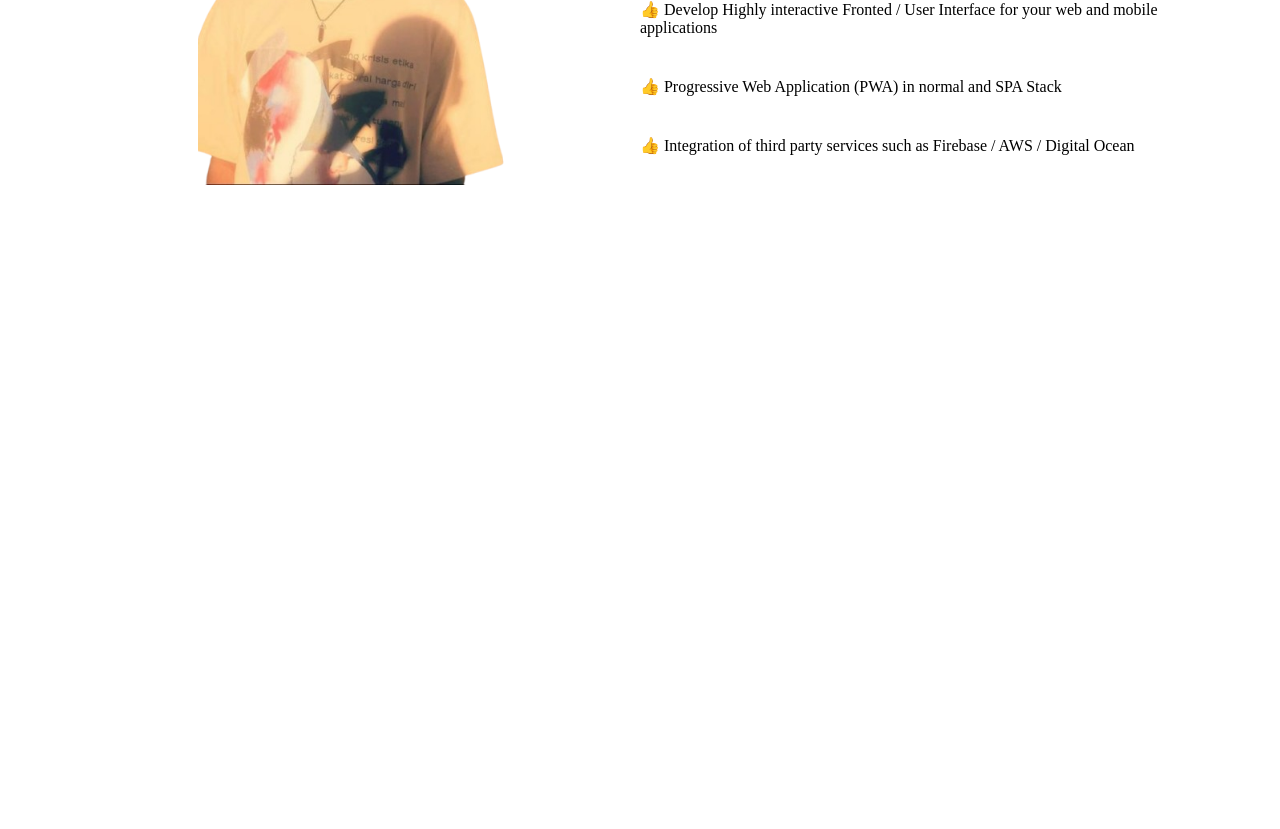
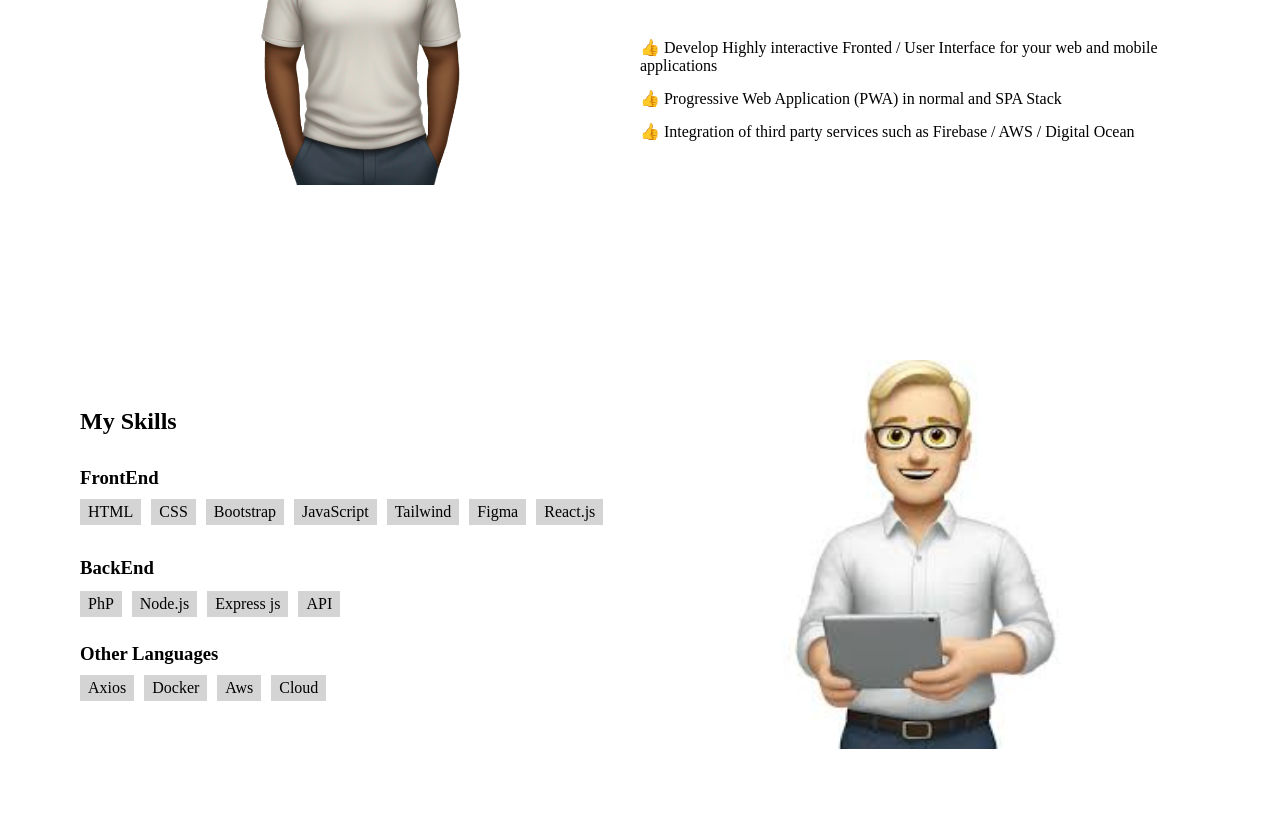
Before and after one commit to Paul-Cavain/CODSOFT, a plain HTML site: page Portfolio/index.html in a window 1280 px wide. Shown: the part 1168-1997 px from the top of the page. Before the commit the page ends 1598 px from the top, so only its background shows below. Drawn offline with Linux system fonts and the light colour scheme.

Commit message:
skills section added

```diff
--- a/Portfolio/assets/css/style.css
+++ b/Portfolio/assets/css/style.css
@@ -3,6 +3,8 @@ body,
   margin: 0;
   padding: 0;
 }
+
+/* header section */
 .header {
   display: grid;
   grid-template-columns: 1fr 1fr;
@@ -27,14 +29,14 @@ body,
   gap: 40px;
   list-style: none;
   color: rgb(30, 30, 30);
-  text-decoration: none;
 }
 .header .header-list .header-link {
   text-align: center;
   justify-content: center;
   cursor: pointer;
-  text-decoration: none;
 }
+
+/* contents section */
 .contents {
   padding: 80px;
   padding-top: 10%;
@@ -106,12 +108,14 @@ body,
   background-color: white;
   border: 1px solid rgb(61, 0, 136);
 }
+
+/* about section */
 .about-section {
   margin-top: 100px;
   display: flex;
   flex-direction: row;
   width: 100%;
-  justify-content: center;
+  justify-content: space-between;
   align-items: center;
 }
 .about-image {
@@ -129,25 +133,116 @@ body,
 .about-tech {
   width: 100%;
   height: 70vh;
-  padding-top: 170px;
+  margin-top: 170px;
 }
 .tech-header {
   font-weight: 100;
   font-size: xx-large;
 }
 .tech-para {
-  padding-top: 20px;
+  padding-top: 48px;
   font-size: medium;
   text-transform: uppercase;
 }
 .tech-icons {
   display: flex;
   flex-direction: row;
-  gap: 20px;
+  column-gap: 20px;
   font-size: xx-large;
   list-style: none;
   padding-top: 40px;
 }
 .tech-funny {
-  margin-top: 40px;
+  margin-top: 50px;
 }
+.tech-funny .skills {
+  margin-top: 14px;
+}
+
+/* skills section */
+.skills-section {
+  display: flex;
+  flex-direction: row;
+  justify-content: space-between;
+  align-items: center;
+  gap: 10px;
+  margin-top: 10px;
+}
+.skills-section .frontend {
+  padding-top: 10px;
+}
+.skills-All {
+  display: flex;
+  flex-direction: column;
+  justify-content: start;
+  align-items: start;
+  gap: 10px;
+  width: 100%;
+  height: auto;
+}
+.frontend-section {
+  margin-top: 22px;
+}
+.frontend {
+  display: flex;
+  flex-direction: row;
+  gap: 10px;
+}
+.frontend .html {
+  background-color: rgb(212, 212, 212);
+  padding-top: 4px;
+  text-align: center;
+  padding-bottom: 4px;
+  padding-left: 8px;
+  padding-right: 8px;
+  width: fit-content;
+  list-style: none;
+}
+.backend-section {
+  margin-top: 22px;
+}
+.backend {
+  display: flex;
+  flex-direction: row;
+  gap: 10px;
+  padding-top: 12px;
+}
+.backend .server {
+  background-color: rgb(212, 212, 212);
+  padding-top: 4px;
+  padding-bottom: 4px;
+  padding-left: 8px;
+  padding-right: 8px;
+  width: fit-content;
+  list-style: none;
+}
+.other-skills-section {
+  padding-top: 16px;
+}
+.other {
+  display: flex;
+  flex-direction: row;
+  gap: 10px;
+  margin-top: 10px;
+}
+.other .language {
+  background-color: rgb(212, 212, 212);
+  padding-top: 4px;
+  padding-bottom: 4px;
+  padding-left: 8px;
+  padding-right: 8px;
+  width: fit-content;
+  list-style: none;
+}
+
+.skills-Image {
+  width: 100%;
+  height: auto;
+  display: flex;
+  justify-content: center;
+  align-items: center;
+}
+.skills-Image img {
+  width: 70%;
+  height: auto;
+}
--- a/Portfolio/index.html
+++ b/Portfolio/index.html
@@ -14,12 +14,16 @@
     <section class="container">
       <!-- header -->
       <nav class="header">
-        <h2 class="header-name">Paulo Nkelego</h2>
+        <a href="/">
+          <h2 class="header-name">Paulo Nkelego</h2>
+        </a>
         <ul class="header-list">
           <a href="#about">
             <li class="header-link">About Me</li>
           </a>
-          <li class="header-link">Skills</li>
+          <a href="#skills">
+            <li class="header-link">Skills</li>
+          </a>
           <li class="header-link">Projects</li>
           <li class="header-link">Resume</li>
           <li class="header-link">Contact Me</li>
@@ -64,7 +68,7 @@
         <!-- about me -->
         <div class="about-section" id="about">
           <div class="about-image">
-            <img src="./assets/images/profile.png" alt="my profile" />
+            <img src="./assets/images/about.png" alt="my profile" />
           </div>
           <div class="about-tech">
             <h2 class="tech-header">What i do</h2>
@@ -92,18 +96,64 @@
               <li class="item laravel"><i class="fa-brands fa-laravel"></i></li>
             </ul>
             <div class="tech-funny">
-              <p>
+              <p class="skills">
                 👍 Develop Highly interactive Fronted / User Interface for your
                 web and mobile applications
               </p>
-              <p class="tech-funny">
+              <p class="skills">
                 👍 Progressive Web Application (PWA) in normal and SPA Stack
               </p>
-              <p class="tech-funny">
+              <p class="skills">
                 👍 Integration of third party services such as Firebase / AWS /
                 Digital Ocean
               </p>
             </div>
+          </div>
+        </div>
+
+        <!-- skills -->
+        <div class="skills-section" id="skills">
+          <div class="skills-All">
+            <h2>My Skills</h2>
+            <div class="frontend-section">
+              <h3>FrontEnd</h3>
+              <ul class="frontend">
+                <li class="html">HTML</li>
+                <li class="html">CSS</li>
+                <li class="html">Bootstrap</li>
+                <li class="html">JavaScript</li>
+                <li class="html">Tailwind</li>
+                <li class="html">Figma</li>
+                <li class="html">React.js</li>
+              </ul>
+            </div>
+
+            <div class="backend-section">
+              <h3>BackEnd</h3>
+              <ul class="backend">
+                <li class="server">PhP</li>
+                <li class="server">Node.js</li>
+                <li class="server">Express js</li>
+                <li class="server">API</li>
+              </ul>
+            </div>
+
+            <div class="other-skills-section">
+              <h3>Other Languages</h3>
+              <ul class="other">
+                <li class="language">Axios</li>
+                <li class="language">Docker</li>
+                <li class="language">Aws</li>
+                <li class="language">Cloud</li>
+              </ul>
+            </div>
+          </div>
+          <div class="skills-Image">
+            <img
+              src="./assets/images/skills.jpg"
+              alt="skills photo"
+              class="skills-image"
+            />
           </div>
         </div>
       </div>
```
Also changed, not shown: Portfolio/assets/images/about.png (added), Portfolio/assets/images/skills.jpg (added).
